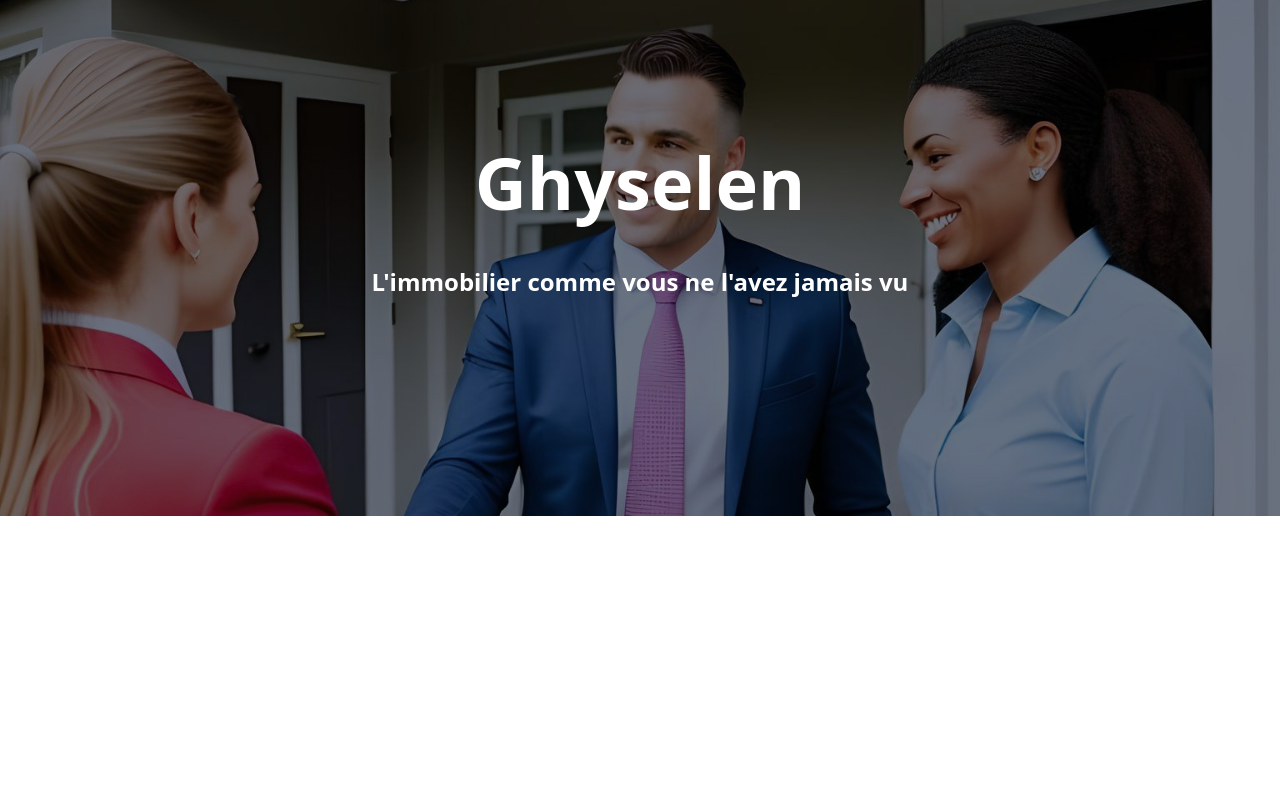
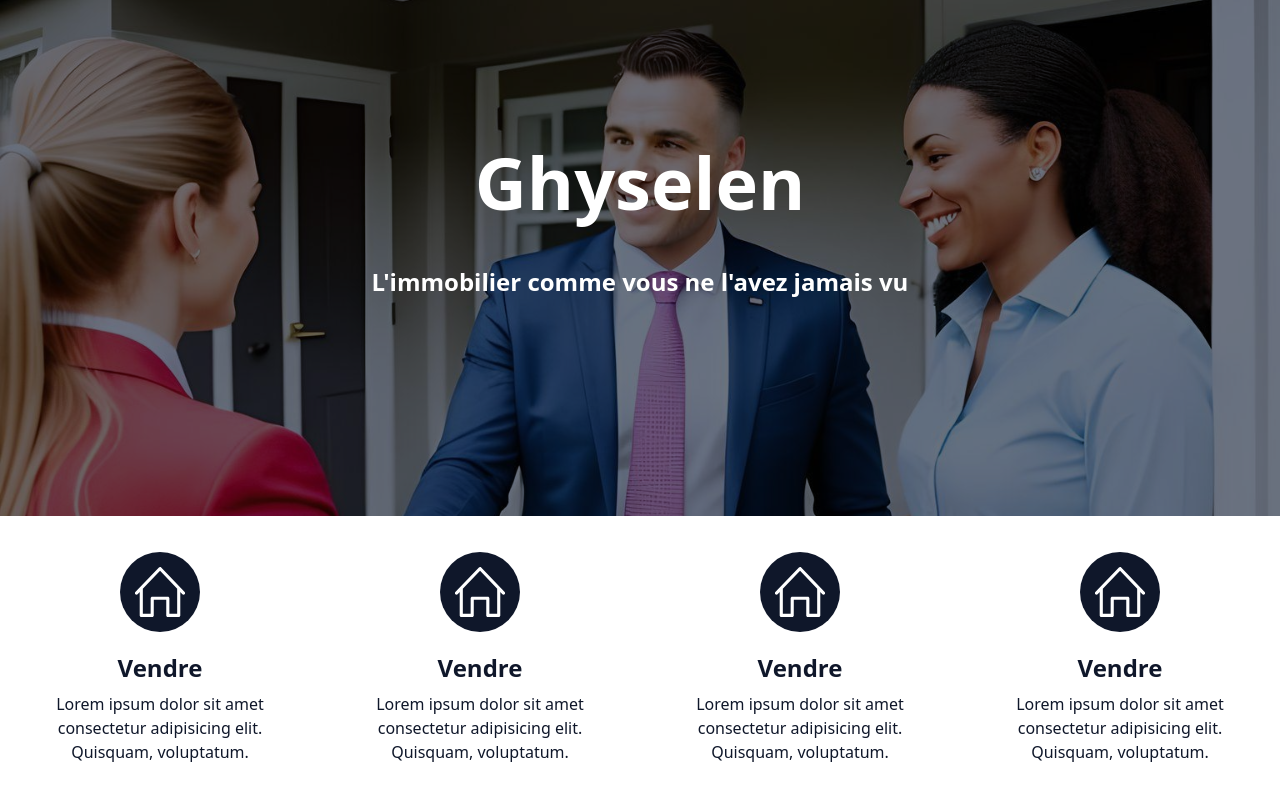
Before and after one commit to axelhoffmann-heh/ghyselen, a React (Vite) app: page / in a window 1280 px wide. Shown: the part 198-998 px from the top of the page. Before the commit the page ends 800 px from the top, so only its background shows below. Built offline with nearby package versions, Linux system fonts and the light colour scheme.

Commit message:
Add gridcontent

```diff
--- a/src/App.jsx
+++ b/src/App.jsx
@@ -1,4 +1,5 @@
 
+import GridContent from './components/Home/GridContent'
 import Homebackground from './components/Home/Homebackground'
 import Navbar from './components/Navbar'
 
@@ -11,6 +12,9 @@ function App() {
       <div className='flex flex-col items-center'>
         <Homebackground/>
       </div>
+      <div>
+        <GridContent/>
+      </div>
     </div>
   )
 }
--- /dev/null
+++ b/src/components/Home/GridContent.jsx
@@ -0,0 +1,60 @@
+import React from 'react'
+
+export default function GridContent() {
+  return (
+    <div className='grid grid-cols-4 mt-5'>
+        <div className='h-96'>
+            <div className='m-4 h-full flex flex-col items-center'>
+                <div className='w-20 h-20 bg-slate-900 rounded-full flex justify-center items-center'>
+                    <svg fill="#ffffff" width="50px" height="50px" viewBox="0 0 32 32" version="1.1" xmlns="http://www.w3.org/2000/svg">
+                        <path d="M31.772 16.043l-15.012-15.724c-0.189-0.197-0.449-0.307-0.721-0.307s-0.533 0.111-0.722 0.307l-15.089 15.724c-0.383 0.398-0.369 1.031 0.029 1.414 0.399 0.382 1.031 0.371 1.414-0.029l1.344-1.401v14.963c0 0.552 0.448 1 1 1h6.986c0.551 0 0.998-0.445 1-0.997l0.031-9.989h7.969v9.986c0 0.552 0.448 1 1 1h6.983c0.552 0 1-0.448 1-1v-14.968l1.343 1.407c0.197 0.204 0.459 0.308 0.722 0.308 0.249 0 0.499-0.092 0.692-0.279 0.398-0.382 0.411-1.015 0.029-1.413zM26.985 14.213v15.776h-4.983v-9.986c0-0.552-0.448-1-1-1h-9.965c-0.551 0-0.998 0.445-1 0.997l-0.031 9.989h-4.989v-15.777c0-0.082-0.013-0.162-0.032-0.239l11.055-11.52 10.982 11.507c-0.021 0.081-0.036 0.165-0.036 0.252z"></path>
+                    </svg>
+                </div>
+                <div className='flex flex-col items-center justify-center mt-5'>
+                    <h1 className='text-2xl font-bold text-slate-900 mb-2'>Vendre</h1>
+                    <p className='text-slate-900 text-center'>Lorem ipsum dolor sit amet consectetur adipisicing elit. Quisquam, voluptatum.</p>
+                </div>
+            </div>
+        </div>
+        <div className='h-96'>
+            <div className='m-4 h-full flex flex-col items-center'>
+                <div className='w-20 h-20 bg-slate-900 rounded-full flex justify-center items-center'>
+                    <svg fill="#ffffff" width="50px" height="50px" viewBox="0 0 32 32" version="1.1" xmlns="http://www.w3.org/2000/svg">
+                        <path d="M31.772 16.043l-15.012-15.724c-0.189-0.197-0.449-0.307-0.721-0.307s-0.533 0.111-0.722 0.307l-15.089 15.724c-0.383 0.398-0.369 1.031 0.029 1.414 0.399 0.382 1.031 0.371 1.414-0.029l1.344-1.401v14.963c0 0.552 0.448 1 1 1h6.986c0.551 0 0.998-0.445 1-0.997l0.031-9.989h7.969v9.986c0 0.552 0.448 1 1 1h6.983c0.552 0 1-0.448 1-1v-14.968l1.343 1.407c0.197 0.204 0.459 0.308 0.722 0.308 0.249 0 0.499-0.092 0.692-0.279 0.398-0.382 0.411-1.015 0.029-1.413zM26.985 14.213v15.776h-4.983v-9.986c0-0.552-0.448-1-1-1h-9.965c-0.551 0-0.998 0.445-1 0.997l-0.031 9.989h-4.989v-15.777c0-0.082-0.013-0.162-0.032-0.239l11.055-11.52 10.982 11.507c-0.021 0.081-0.036 0.165-0.036 0.252z"></path>
+                    </svg>
+                </div>
+                <div className='flex flex-col items-center justify-center mt-5'>
+                    <h1 className='text-2xl font-bold text-slate-900 mb-2'>Vendre</h1>
+                    <p className='text-slate-900 text-center'>Lorem ipsum dolor sit amet consectetur adipisicing elit. Quisquam, voluptatum.</p>
+                </div>
+            </div>
+        </div>
+        <div className='h-96'>
+            <div className='m-4 h-full flex flex-col items-center'>
+                <div className='w-20 h-20 bg-slate-900 rounded-full flex justify-center items-center'>
+                    <svg fill="#ffffff" width="50px" height="50px" viewBox="0 0 32 32" version="1.1" xmlns="http://www.w3.org/2000/svg">
+                        <path d="M31.772 16.043l-15.012-15.724c-0.189-0.197-0.449-0.307-0.721-0.307s-0.533 0.111-0.722 0.307l-15.089 15.724c-0.383 0.398-0.369 1.031 0.029 1.414 0.399 0.382 1.031 0.371 1.414-0.029l1.344-1.401v14.963c0 0.552 0.448 1 1 1h6.986c0.551 0 0.998-0.445 1-0.997l0.031-9.989h7.969v9.986c0 0.552 0.448 1 1 1h6.983c0.552 0 1-0.448 1-1v-14.968l1.343 1.407c0.197 0.204 0.459 0.308 0.722 0.308 0.249 0 0.499-0.092 0.692-0.279 0.398-0.382 0.411-1.015 0.029-1.413zM26.985 14.213v15.776h-4.983v-9.986c0-0.552-0.448-1-1-1h-9.965c-0.551 0-0.998 0.445-1 0.997l-0.031 9.989h-4.989v-15.777c0-0.082-0.013-0.162-0.032-0.239l11.055-11.52 10.982 11.507c-0.021 0.081-0.036 0.165-0.036 0.252z"></path>
+                    </svg>
+                </div>
+                <div className='flex flex-col items-center justify-center mt-5'>
+                    <h1 className='text-2xl font-bold text-slate-900 mb-2'>Vendre</h1>
+                    <p className='text-slate-900 text-center'>Lorem ipsum dolor sit amet consectetur adipisicing elit. Quisquam, voluptatum.</p>
+                </div>
+            </div>
+        </div>
+        <div className='h-96'>
+            <div className='m-4 h-full flex flex-col items-center'>
+                <div className='w-20 h-20 bg-slate-900 rounded-full flex justify-center items-center'>
+                    <svg fill="#ffffff" width="50px" height="50px" viewBox="0 0 32 32" version="1.1" xmlns="http://www.w3.org/2000/svg">
+                        <path d="M31.772 16.043l-15.012-15.724c-0.189-0.197-0.449-0.307-0.721-0.307s-0.533 0.111-0.722 0.307l-15.089 15.724c-0.383 0.398-0.369 1.031 0.029 1.414 0.399 0.382 1.031 0.371 1.414-0.029l1.344-1.401v14.963c0 0.552 0.448 1 1 1h6.986c0.551 0 0.998-0.445 1-0.997l0.031-9.989h7.969v9.986c0 0.552 0.448 1 1 1h6.983c0.552 0 1-0.448 1-1v-14.968l1.343 1.407c0.197 0.204 0.459 0.308 0.722 0.308 0.249 0 0.499-0.092 0.692-0.279 0.398-0.382 0.411-1.015 0.029-1.413zM26.985 14.213v15.776h-4.983v-9.986c0-0.552-0.448-1-1-1h-9.965c-0.551 0-0.998 0.445-1 0.997l-0.031 9.989h-4.989v-15.777c0-0.082-0.013-0.162-0.032-0.239l11.055-11.52 10.982 11.507c-0.021 0.081-0.036 0.165-0.036 0.252z"></path>
+                    </svg>
+                </div>
+                <div className='flex flex-col items-center justify-center mt-5'>
+                    <h1 className='text-2xl font-bold text-slate-900 mb-2'>Vendre</h1>
+                    <p className='text-slate-900 text-center'>Lorem ipsum dolor sit amet consectetur adipisicing elit. Quisquam, voluptatum.</p>
+                </div>
+            </div>
+        </div>
+    </div>
+  )
+}
```
